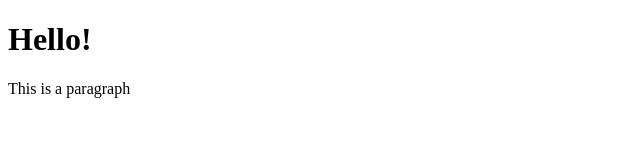
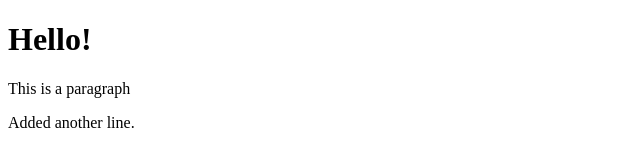
Before and after one commit to utkarshmehta/umehta.githhub.io, a plain HTML site: page test.html in a window 1280 px wide. Shown: the whole page, without its empty margins (0-640 px from the left). Drawn offline with Linux system fonts and the light colour scheme.

Commit message:
third commit

```diff
--- a/test.html
+++ b/test.html
@@ -9,5 +9,6 @@
 <body>
     <h1>Hello!</h1>
     <p>This is a paragraph</p>
+    <p>Added another line.</p>
 </body>
 </html>
```
